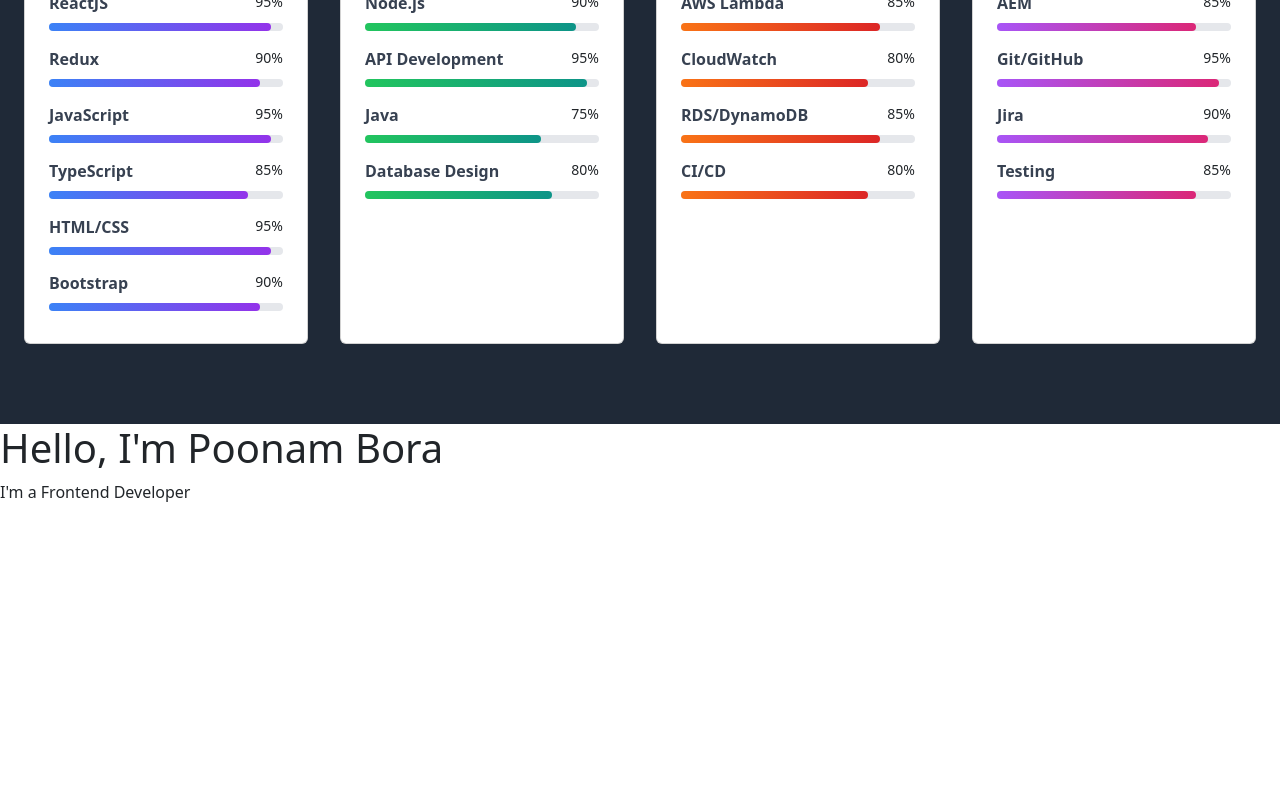
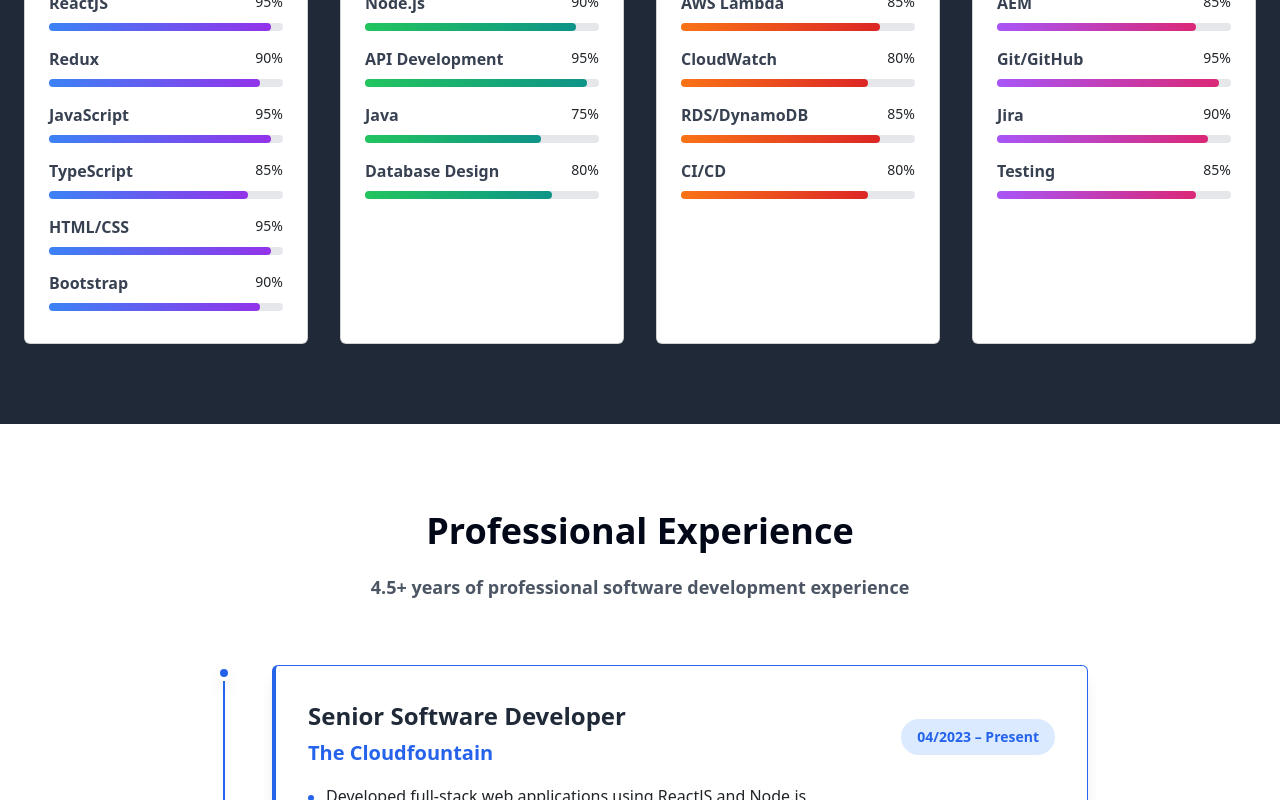
Before and after one commit to punambora/my-portfolio, a React (Create React App) app: page / in a window 1280 px wide. Shown: the part 1903-2703 px from the top of the page. Before the commit the page ends 2423 px from the top, so only its background shows below. Built offline with nearby package versions, Linux system fonts and the light colour scheme.

Commit message:
Skills section

```diff
--- a/src/pages/Experience.js
+++ b/src/pages/Experience.js
@@ -1,9 +1,116 @@
 import './css/experience.css';
 
 function Experience() {
+  const experience = [
+    {
+      role: 'Senior Software Developer',
+      organization: 'The Cloudfountain',
+      startDate: '04/2023',
+      details: [
+        'Developed full-stack web applications using ReactJS and Node.js',
+        'Built comprehensive reporting tools with dynamic filtering capabilities',
+        'Implemented API integrations and data visualization components',
+        'Managed AWS deployments and production issue resolution',
+        'Collaborated with cross-functional teams in agile environment',
+      ],
+      skills: [
+        'ReactJS',
+        'Node.js',
+        'AWS',
+        'API Integration',
+        'Reporting Tools',
+      ],
+    },
+    {
+      role: 'AEM Developer',
+      organization: 'LTIMindtree',
+      startDate: '04/2022',
+      endDate: '04/2023',
+      details: [
+        'Specialized in Adobe Experience Manager (AEM) development',
+        'Implemented complex API integrations with third-party systems',
+        'Collaborated directly with clients for requirement gathering',
+        'Developed custom AEM components and templates',
+        'Optimized content management workflows',
+      ],
+      skills: [
+        'AEM',
+        'Java',
+        'API Integration',
+        'CRXDE',
+        'Client Collaboration',
+      ],
+    },
+    {
+      role: 'ReactJS Developer',
+      organization: 'LTIMindtree',
+      startDate: '10/2020',
+      endDate: '04/2022',
+      details: [
+        'Built responsive web applications using ReactJS and Redux',
+        'Integrated RESTful APIs for dynamic data management',
+        'Resolved production issues and implemented bug fixes',
+        'Implemented comprehensive testing using React Testing Library',
+        'Participated in code reviews and knowledge sharing sessions',
+      ],
+      skills: [
+        'ReactJS',
+        'Redux',
+        'API Integration',
+        'React Testing Library',
+        'JavaScript',
+      ],
+    },
+  ];
+
   return (
-    <div></div>
-  )
+    <section
+      className="experience-section"
+      id="experience"
+    >
+      <div className="top-section">
+        <div className="heading">Professional Experience</div>
+        <div className="subheading">
+          4.5+ years of professional software development experience
+        </div>
+      </div>
+      <div className="content">
+        {experience.map((item, index) => (
+          <div key={index} className='card-container'>
+            <div className="dot"></div>
+            <div className="line"></div>
+            <div
+              className="card"
+            >
+              <div className="d-flex">
+                <div>
+                  <div className="role">{item.role}</div>
+                  <div className="organization">{item.organization}</div>
+                </div>
+                <div className="timeline">
+                  {item.startDate} – {item.endDate || 'Present'}
+                </div>
+              </div>
+              <div className="details">
+                <ul>
+                  {item.details.map((detail) => (
+                    <li><span className='bullet'></span><span>{detail}</span></li>
+                  ))}
+                </ul>
+              </div>
+              <div className="skills">
+                <ul>
+                  {item.skills.map((skill) => (
+                    <li>{skill}</li>
+                  ))}
+                </ul>
+              </div>
+            </div>
+          </div>
+        ))}
+      </div>
+    </section>
+  );
 }
 
 export default Experience;
--- a/src/pages/css/about.css
+++ b/src/pages/css/about.css
@@ -92,6 +92,7 @@
           list-style: none;
           padding-left: 0px;
           --tw-text-opacity: 1;
+          flex-wrap: wrap;
 
           li {
             font-weight: 500;
@@ -128,6 +129,10 @@
       .left, .right {
         width: 100%;
       }
+
+      .left {
+        padding: 24px;
+      }
     }
   }
 }
--- a/src/pages/css/experience.css
+++ b/src/pages/css/experience.css
@@ -0,0 +1,187 @@
+.experience-section {
+  padding: 5rem 1.5rem;
+  margin: auto;
+
+  .top-section {
+    text-align: center;
+    width: 100%;
+    max-width: 1400px;
+    margin-bottom: 4rem;
+
+    .heading {
+      color: #020817;
+      font-size: 36px;
+      font-weight: 700;
+      margin-bottom: 16px;
+    }
+
+    .subheading {
+      color: #4B5563;
+      font-size: 18px;
+      max-width: 42rem;
+      margin: auto;
+      font-weight: 600;
+    }
+  }
+
+  .content {
+    display: flex;
+    flex-direction: column;
+    margin: auto;
+    max-width: 56rem;
+
+    .card-container {
+      position: relative;
+
+      .line {
+        position: absolute;
+        top: 16px;
+        width: 2px;
+        height: calc(100% - 16px);
+        background-color: #2563eb;
+        left: calc(1.5rem + 7px);
+      }
+
+      .dot {
+        --tw-shadow: 0 10px 15px -3px rgb(0 0 0 / .1), 0 4px 6px -4px rgb(0 0 0 / .1);
+        --tw-shadow-colored: 0 10px 15px -3px var(--tw-shadow-color), 0 4px 6px -4px var(--tw-shadow-color);
+        box-shadow: var(--tw-ring-offset-shadow, 0 0 #0000), var(--tw-ring-shadow, 0 0 #0000), var(--tw-shadow);
+        border-width: 4px;
+        background-color: rgb(37 99 235);
+        border-color: rgb(255 255 255);
+        width: 1rem;
+        height: 1rem;
+        border-radius: 99px;
+        border-style: solid;
+        position: absolute;
+        left: 1.5rem;;
+      }
+
+      .card {
+        margin-left: 5rem;
+        margin-bottom: 3rem;
+        -tw-border-opacity: 1;
+        border-color: rgb(37 99 235 / var(--tw-border-opacity, 1));
+        border-left-width: 4px;
+        --tw-shadow: 0 10px 15px -3px rgb(0 0 0 / .1), 0 4px 6px -4px rgb(0 0 0 / .1);
+        --tw-shadow-colored: 0 10px 15px -3px var(--tw-shadow-color), 0 4px 6px -4px var(--tw-shadow-color);
+        box-shadow: var(--tw-ring-offset-shadow, 0 0 #0000), var(--tw-ring-shadow, 0 0 #0000), var(--tw-shadow);
+        padding: 2rem;
+
+        .d-flex {
+          justify-content: space-between;
+          align-items: center;
+
+          .role {
+            font-size: 24px;
+            font-weight: 800;
+            color: #1F2937;
+            margin-bottom: 4px;
+          }
+
+          .organization {
+            color: #2563EB;
+            font-size: 20px;
+            margin-bottom: 8px;
+            font-weight: 700;
+          }
+
+          .timeline {
+            color: rgb(37 99 235);
+            font-weight: 500;
+            font-size: .875rem;
+            line-height: 1.25rem;
+            padding: .5rem 1rem;
+            background-color: rgb(219 234 254);
+            height: fit-content;
+            border-radius: 99px;
+            font-weight: 600;
+          }
+        }
+
+        .details {
+          ul {
+            margin-left: 0;
+            padding-left: 0;
+            margin-bottom: 1.5rem;
+
+            li {
+              align-items: flex-start;
+              display: flex;
+              align-items: center;
+              margin-top: 0.5rem;
+
+              .bullet {
+                background-color: rgb(37 99 235);
+                border: 3px solid #2563EB;
+                border-radius: 9px;
+                margin: 0.25rem 0.75rem 0 0;
+              }
+            }
+          }
+        }
+
+        .skills {
+          ul {
+            display: flex;
+            list-style: none;
+            padding-left: 0;
+            gap: 0.5rem;
+            flex-wrap: wrap;
+
+            li {
+              color: rgb(55 65 81);
+              font-size: .875rem;
+              line-height: 1.25rem;
+              font-weight: 600;
+              padding: 0.25rem 0.75rem;
+              background-color: rgb(243 244 246);
+              border-radius: 99px;
+
+              &:hover {
+                color: #fff;
+                background-color: rgb(37 99 235);
+              }
+            }
+          }
+        }
+      }
+    }
+
+    :last-child .card {
+      margin-bottom: 0;
+    }
+  }
+}
+
+@media (max-width: 500px) {
+  .experience-section {
+    .content {
+      .card-container {
+        .dot {
+          display: none;
+        }
+
+        .line {
+          display: none;
+        }
+
+        .card {
+          margin-left: 0;
+
+          .d-flex {
+            flex-direction: column;
+
+            .timeline {
+              align-self: flex-start;
+            }
+          }
+
+          .details ul li {
+            align-items: baseline;
+          }
+        }
+      }
+    }
+  }
+}
```
Also changed, not shown: src/pages/Skills.js (+168 -109 lines).
